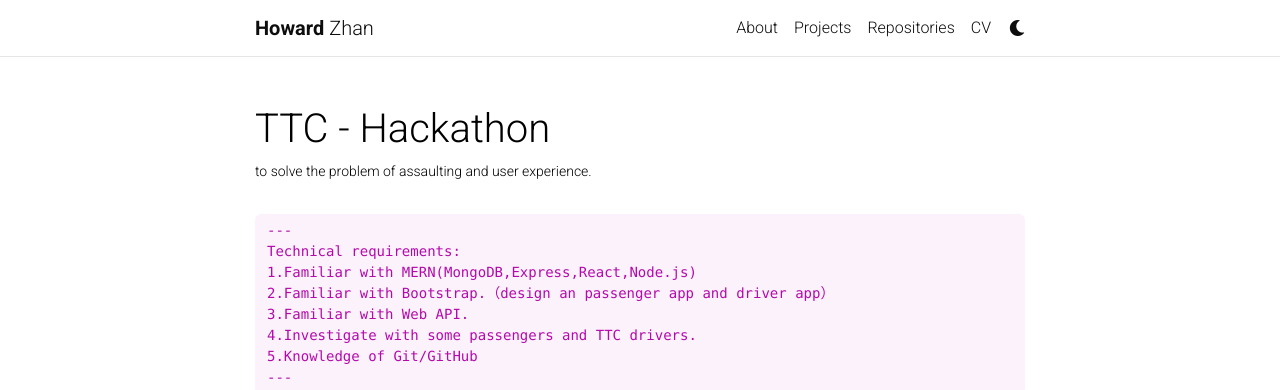
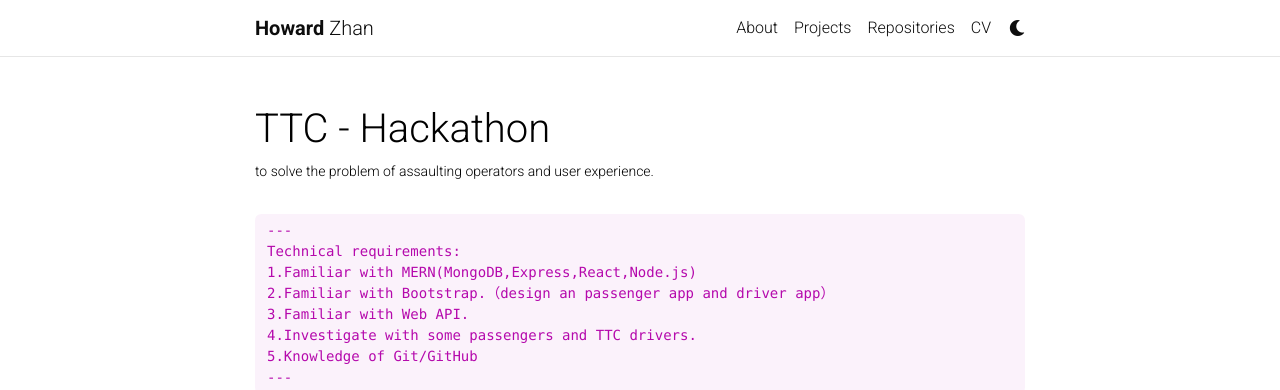
Before and after one commit to huayezhan/resume, a Jekyll site: the page built from _projects/1_project.md, in a window 1280 px wide and 900 px high. Shown: the top 390 px of the window. Built offline with Jekyll 4.4.1, drawn with Linux system fonts in a browser that asks for light colours; comment, search, counter and statistics services are not loaded; a style sheet for code colours, icons or effects is not loaded.

Commit message:
added project-ttc

```diff
--- a/_projects/1_project.md
+++ b/_projects/1_project.md
@@ -1,8 +1,8 @@
 ---
 layout: page
 title: TTC - Hackathon
-description: to solve the problem of assaulting and user experience.
-img: assets/img/ttclogo.png
+description: to solve the problem of assaulting operators and user experience.
+img: assets/img/ttclogo.jpg
 importance: 1
 category: work
 ---
@@ -17,7 +17,7 @@
 
 Every project has a beautiful feature showcase page.
 It's easy to include images in a flexible 3-column grid format.
-Make your photos 1/3, 2/3, or full width.
+Make your   photos 1/3, 2/3, or full width.
 
 To give your project a background in the portfolio page, just add the img tag to the front matter like so:
 
```
Also changed, not shown: assets/img/ttclogo.jpg (renamed from assets/img/ttclogo.png).
